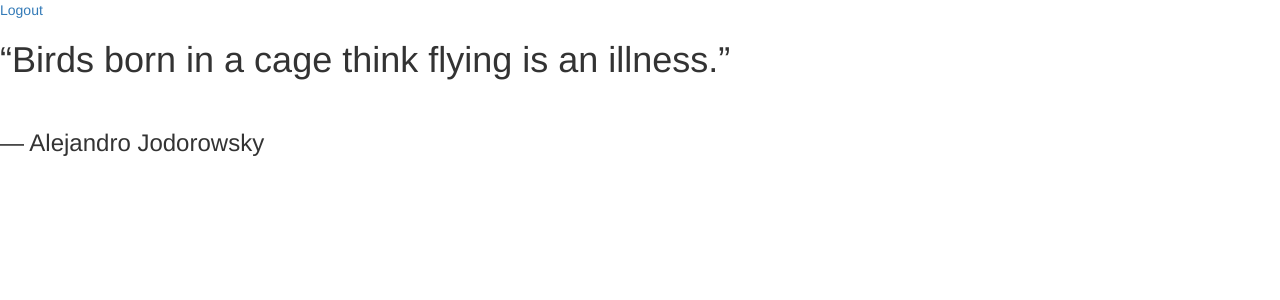
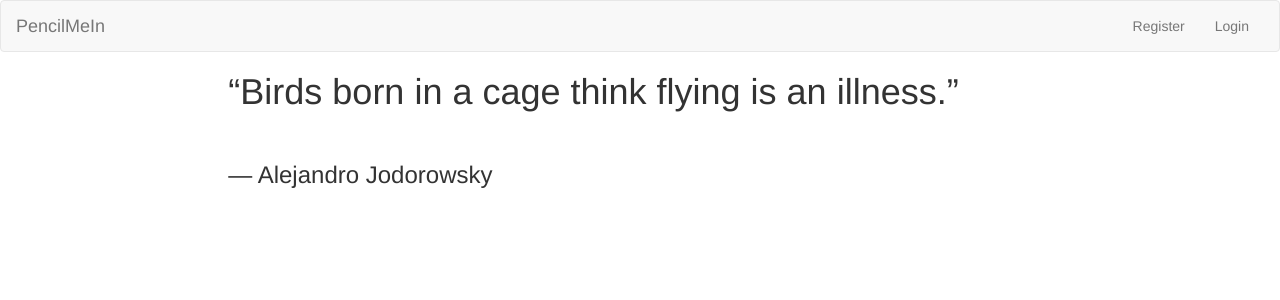
Before and after one commit to Ihyatt/pencil_me_in, a Flask app: page / in a window 1280 px wide. Shown: the top 300 px of the page. Run offline with Flask 2, Linux system fonts and the light colour scheme; some libraries are stand-ins or nearby versions.

Commit message:
making design

```diff
--- a/server.py
+++ b/server.py
@@ -86,8 +86,6 @@ def register_process():
 		return render_template("register.html")
 
 	else:
-
-		flash('You were successfully logged in')
 
 
 		if file_:
--- a/static/styles.css
+++ b/static/styles.css
@@ -1,21 +1,9 @@
 /*profile page*/
-/*#wrapper .text {
-position:relative;
-bottom:30px;
-left:0px;
-visibility:hidden;
-}*/
 
-/*#wrapper:hover .text {
-visibility:visible;
-}*/
-
-/*.hover:hover {
-    opacity: 0.5;
-}*/
 
 .wrapper {
    display: relative;
+   width: 230px;
 }
 
 img {
@@ -31,8 +19,6 @@ img {
    opacity: 0.5;
 
 }
-
-
 
 
 
--- a/templates/base.html
+++ b/templates/base.html
@@ -36,18 +36,72 @@
 <head>
 <body>
 
-	<div id="extending">
+
+
+
+  <nav class="navbar navbar-default" style="margin-bottom: 0px">
+    <div class="container-fluid">
+        <!-- Brand and toggle get grouped for better mobile display -->
+        <div class="navbar-header">
+            <button type="button" class="navbar-toggle collapsed"
+                    data-toggle="collapse"
+                    data-target="#bs-example-navbar-collapse-1">
+                <span class="sr-only">Toggle navigation</span>
+                <span class="icon-bar"></span>
+                <span class="icon-bar"></span>
+                <span class="icon-bar"></span>
+            </button>
+
+            <span class="navbar-brand" >
+
+
+
+                PencilMeIn
+            </span>
+
+        </div>
+
+        <!-- Collect the nav links, forms, and other content for toggling -->
+        <div class="collapse navbar-collapse"
+             id="bs-example-navbar-collapse-1">
+
+
+
+            <ul class="nav navbar-nav navbar-right">
+              {% if "user_id" in session %}
+
+                  <li><a href="/logout">Logout</a></li>
+              {% else %}
+                  <li><a href="/register">Register</a></li>
+                  <li><a href="/login">Login</a></li>
+              {% endif %}
+
+            </ul>
+        </div>
+        <!-- /.navbar-collapse -->
+    </div>
+    <!-- /.container-fluid -->
+</nav>
+
+
+  <div class= "col-md-8 col-md-offset-2" id="background-div">
+    <div id="extending">
       {% for flash in get_flashed_messages() %}
         <div class="alert alert-success">
           <a href="#" class="close" data-dismiss="alert" aria-label="close">&times;</a>
-        	{{ flash }}
-    	</div>
+        {{ flash }} </div>
       {% endfor %}
     </div>
-     <a href="/logout">Logout</a> </br>
     {% block content %}
+    {% endblock %}
 
-    {% endblock %}
+  </div>
+
+
+
+
+
+
 <script src="https://code.jquery.com/jquery-2.1.4.min.js"></script>
  <script src="http://maxcdn.bootstrapcdn.com/bootstrap/3.3.7/js/bootstrap.min.js"></script>
 
```
Also changed, not shown: templates/profile.html (+8 -7 lines).
